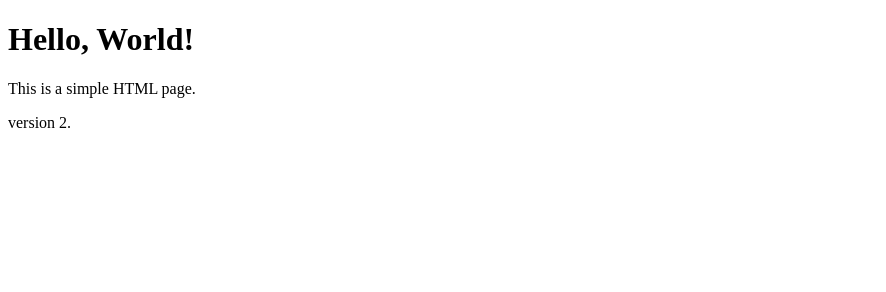
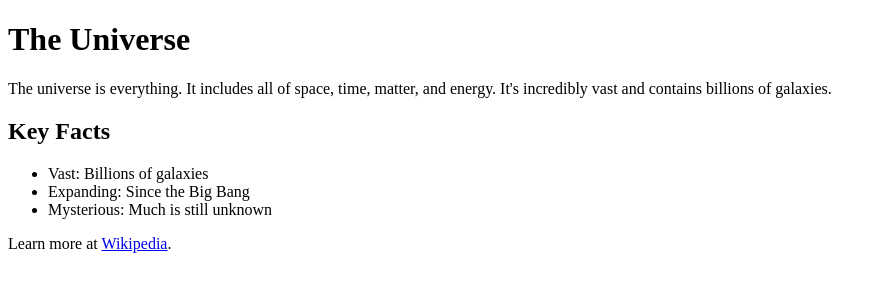
Before and after one commit to nisha005/nisha_prac, a plain HTML site: page index.html in a window 1280 px wide. Shown: the whole page, without its empty margins (0-886 px from the left). Drawn offline with Linux system fonts and the light colour scheme.

Commit message:
latest file

```diff
--- a/index.html
+++ b/index.html
@@ -3,13 +3,20 @@
 <head>
     <meta charset="UTF-8">
     <meta name="viewport" content="width=device-width, initial-scale=1.0">
-    <title>Simple HTML Page</title>
+    <title>The Universe</title>
 </head>
 <body>
+    <h1>The Universe</h1>
 
-    <h1>Hello, World!</h1>
-    <p>This is a simple HTML page.</p>
-    <p>version 2.</p>
+    <p>The universe is everything.  It includes all of space, time, matter, and energy.  It's incredibly vast and contains billions of galaxies.</p>
 
+    <h2>Key Facts</h2>
+    <ul>
+        <li>Vast: Billions of galaxies</li>
+        <li>Expanding: Since the Big Bang</li>
+        <li>Mysterious: Much is still unknown</li>
+    </ul>
+
+    <p>Learn more at <a href="https://en.wikipedia.org/wiki/Universe">Wikipedia</a>.</p>
 </body>
 </html>
```
